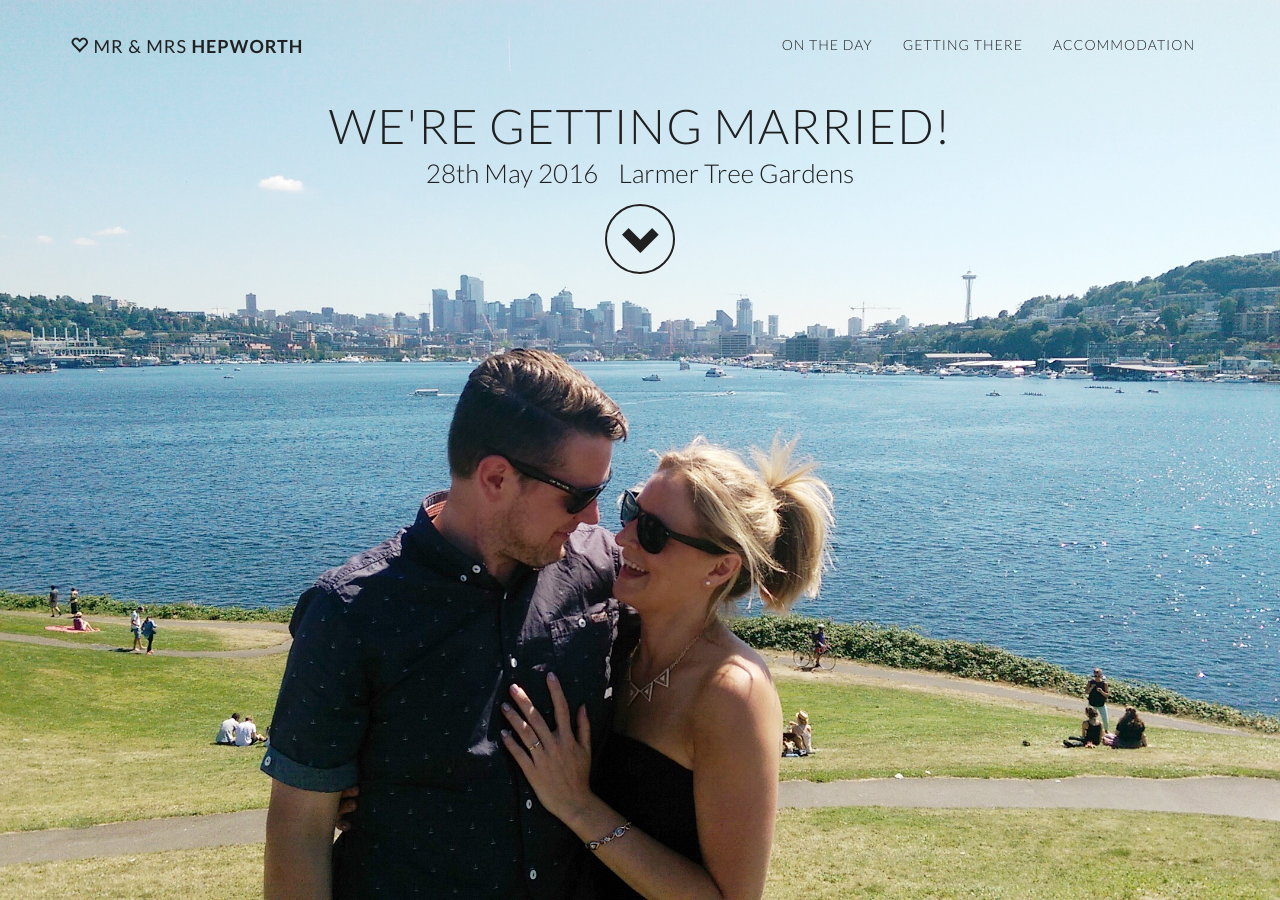
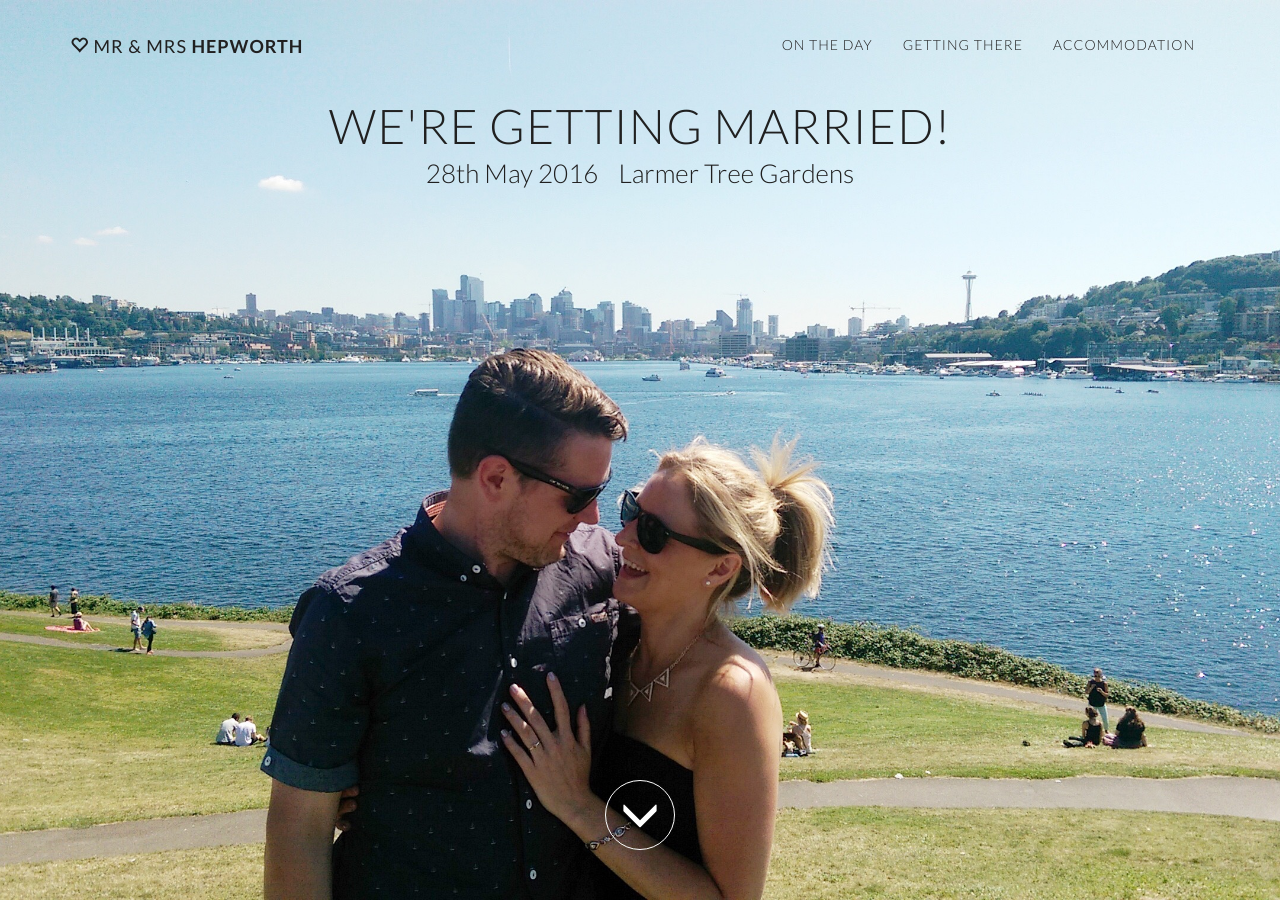
Before and after one commit to hepto/mrandmrshepworth.com, a Jekyll site: the page built from index.html, in a window 1280 px wide and 900 px high. Built offline with Jekyll 4.4.1, drawn with Linux system fonts in a browser that asks for light colours; nearby versions of some CDN libraries.

Commit message:
Updated scroll behaviour for mobile devices

```diff
--- a/css/styles.scss
+++ b/css/styles.scss
@@ -62,7 +62,15 @@
     margin-bottom: 0;
     border-bottom: 1px solid fade(white, 30%);
     text-transform: uppercase;
-    background-color: white;
+    background: transparent;
+    -webkit-transition: background .5s ease-in-out, padding .5s ease-in-out;
+    -moz-transition: background .5s ease-in-out,padding .5s ease-in-out;
+    transition: background .5s ease-in-out,padding .5s ease-in-out;
+    &.top-nav-collapse {
+        padding: 0;
+        background: white;
+        border-bottom: 1px solid fade(white, 30%);
+    }
     .navbar-brand {
         font-weight: 700;
         &:focus {
@@ -82,6 +90,7 @@
         color: #202020;
     }
     .nav {
+		background: white;
         li {
             a {
                 -webkit-transition: background .3s ease-in-out;
@@ -113,23 +122,20 @@
         padding: 20px 0;
         border-bottom: none;
         letter-spacing: 1px;
-        background: transparent;
-        -webkit-transition: background .5s ease-in-out, padding .5s ease-in-out;
-        -moz-transition: background .5s ease-in-out,padding .5s ease-in-out;
-        transition: background .5s ease-in-out,padding .5s ease-in-out;
-        &.top-nav-collapse {
-            padding: 0;
-            background: white;
-            border-bottom: 1px solid fade(white, 30%);
-        }
+	    &.top-nav-collapse {
+	        padding: 0;
+		}
+		.nav {
+			background: transparent;
+		}
     }
 }
 
 .intro {
     display: table;
     width: 100%;
-    height: auto;
-    padding: 100px 0;
+    height: 100%;
+    padding-top: 70px;
     text-align: center;
 //	text-shadow: 0px 0px 2px #fff;
     background: url(../img/main.jpg) no-repeat bottom center scroll;
@@ -141,7 +147,6 @@
     .intro-body {
         display: table-cell;
         vertical-align: top;
-		height: 320px;
         .brand-heading {
             font-size: 28px;
 			font-weight: 300;
@@ -153,7 +158,7 @@
         }
     }
     @media(min-width:768px) {
-        height: 100%;
+		padding-top: 100px;
         .intro-body {
             .brand-heading {
                 font-size: 48px;
@@ -168,14 +173,19 @@
 }
 
 .btn-circle {
-    width: 70px;
-    height: 70px;
-    padding: 11px 15px;
-    border: 2px solid #202020;
+	position: absolute;
+	margin-left: auto;
+	margin-right: auto;
+	left: 0;
+	right: 0;
+	bottom: 50px;
+    width: 50px;
+    height: 50px;
+    padding: 5px 6px;
+    border: 1px solid white;
     border-radius: 100% !important;
-	box-shadow: 0px 0px 2px #fff;
-    font-size: 40px;
-    color: #202020;
+    font-size: 30px;
+    color: white;
     background: transparent;
     -webkit-transition: background .3s ease-in-out;
     -moz-transition: background .3s ease-in-out;
@@ -183,60 +193,14 @@
     &:hover,
     &:focus {
         outline: none;
-        color: #202020;
+        color: white;
         background: fade(white, 10%);
     }
-    span.animated {
-        -webkit-transition-property: -webkit-transform;
-        -webkit-transition-duration: 1s;
-        -moz-transition-property: -moz-transform;
-        -moz-transition-duration: 1s;
-    }
-    &:hover {
-        span.animated {
-            -webkit-animation-name: pulse;
-            -moz-animation-name: pulse;
-            -webkit-animation-duration: 1.5s;
-            -moz-animation-duration: 1.5s;
-            -webkit-animation-iteration-count: infinite;
-            -moz-animation-iteration-count: infinite;
-            -webkit-animation-timing-function: linear;
-            -moz-animation-timing-function: linear;
-        }
-    }
-}
-
-@-webkit-keyframes pulse {
-    0% {
-        -webkit-transform: scale(1);
-        transform: scale(1);
-    }
-
-    50% {
-        -webkit-transform: scale(1.2);
-        transform: scale(1.2);
-    }
-
-    100% {
-        -webkit-transform: scale(1);
-        transform: scale(1);
-    }
-}
-
-@-moz-keyframes pulse {
-    0% {
-        -moz-transform: scale(1);
-        transform: scale(1);
-    }
-
-    50% {
-        -moz-transform: scale(1.2);
-        transform: scale(1.2);
-    }
-
-    100% {
-        -moz-transform: scale(1);
-        transform: scale(1);
+    @media(min-width:768px) {
+	    width: 70px;
+	    height: 70px;
+	    padding: 9px 14px;
+	    font-size: 40px;
     }
 }
 
--- a/index.html
+++ b/index.html
@@ -43,8 +43,8 @@
             <div class="row">
 	            <h1 class="brand-heading">We're Getting Married!</h1>
 	            <p class="intro-text">28th May 2016 &nbsp;&nbsp; Larmer Tree Gardens</p>
-	            <a href="#details" class="btn btn-circle page-scroll hidden-xs">
-	                <span class="glyphicon glyphicon-chevron-down animated" aria-hidden="true"></span>
+	            <a href="#details" class="btn btn-circle page-scroll">
+	                <span class="glyphicon glyphicon-menu-down" aria-hidden="true"></span>
 	            </a>
             </div>
         </div>
--- a/js/scripts.js
+++ b/js/scripts.js
@@ -6,7 +6,7 @@
 
 // jQuery to collapse the navbar on scroll
 $(window).scroll(function() {
-    if ($(".navbar").offset().top > 50) {
+    if ($(window).scrollTop() > 50) {
         $(".navbar-fixed-top").addClass("top-nav-collapse");
     } else {
         $(".navbar-fixed-top").removeClass("top-nav-collapse");
```
